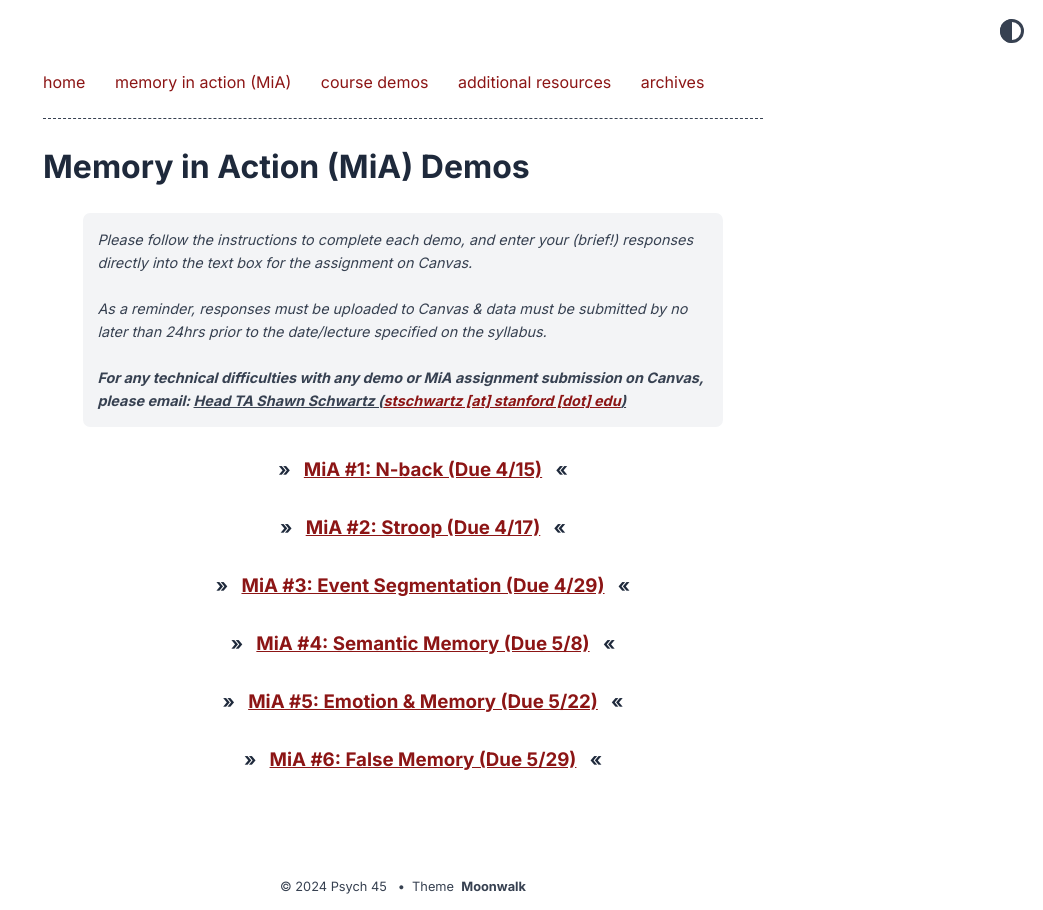
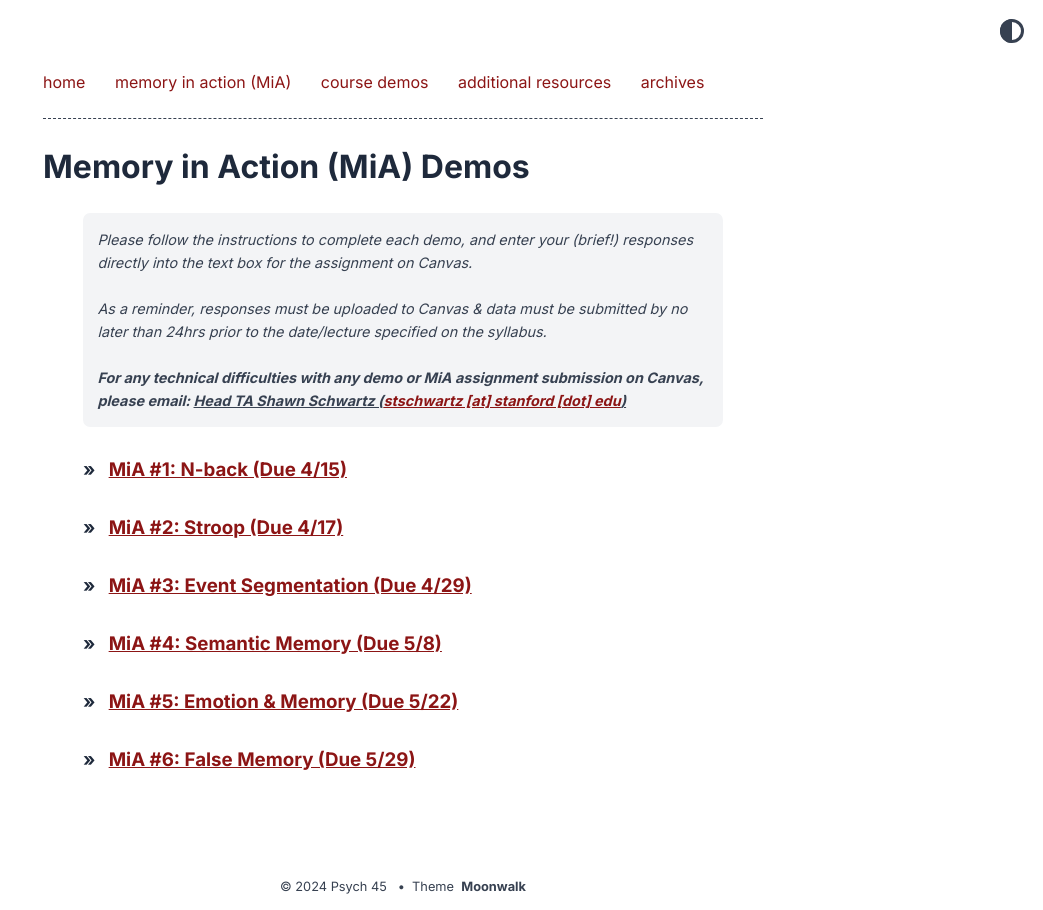
Before and after one commit to WagnerLab/psych-45, a Jekyll site: the page built from mia.md, in a window 1280 px wide. Shown: the whole page, without its empty margins (237-1280 px from the left). Built offline with Jekyll 4.4.1, drawn with Linux system fonts in a browser that asks for light colours.

Commit message:
clean up mia layout -- enhance mobile view

```diff
--- a/_includes/post_list.html
+++ b/_includes/post_list.html
@@ -2,7 +2,7 @@
   <ul>
     {% for post in site.posts reversed %}
     <h3>
-      » &nbsp; <a href="{{ post.url | relative_url }}">{{ post.title }}</a> &nbsp; «
+      » &nbsp; <a href="{{ post.url | relative_url }}">{{ post.title }}</a>
     </h3>
     {% endfor %}
   </ul>
--- a/_layouts/blog.html
+++ b/_layouts/blog.html
@@ -19,6 +19,4 @@ layout: default
   <strong>For any technical difficulties with any demo or MiA assignment submission on Canvas, please email: <u>Head TA Shawn Schwartz (<a href="mailto:stschwartz@stanford.edu?Subject=[Psych45]:%20MiA%20Task%20Demo%20Issue" target="_blank">stschwartz [at] stanford [dot] edu</a>)</u></strong>
 </blockquote>
 
-<center>
-  {% include post_list.html %}
-</center>
+{% include post_list.html %}
```
